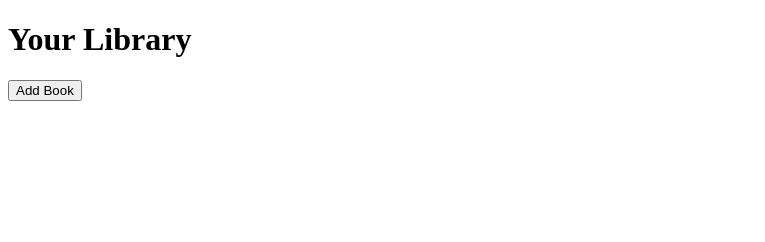
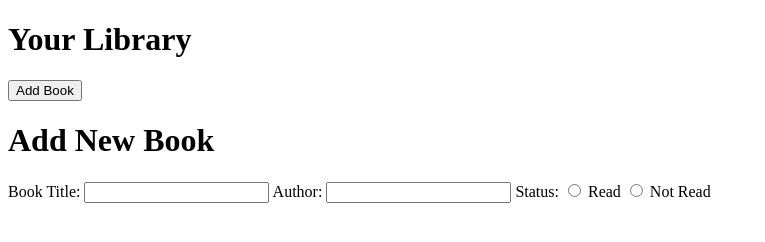
Before and after one commit to bella-t22/book-library, a plain HTML site: page index.html in a window 1280 px wide. Shown: the whole page, without its empty margins (0-765 px from the left). Drawn offline with Linux system fonts and the light colour scheme.

Commit message:
Create html form for adding new book

```diff
--- a/index.html
+++ b/index.html
@@ -12,5 +12,23 @@
     <h1>Your Library</h1>
 
     <button id="add-book">Add Book</button>
+
+    <div id="add-book-popup">
+        <h1>Add New Book</h1>
+
+        <form action="" method="POST">
+            <label for="book-title">Book Title:</label>
+            <input type="text" id="book-title" name="book-title">
+
+            <label for="author">Author:</label>
+            <input type="text" id="author" name="author">
+
+            <label for="has-read">Status:</label>
+            <input type="radio" id="read" name="has-read" value="read">
+            <label for="read">Read</label>
+            <input type="radio" id="not-read" name="has-read" value="not-read">
+            <label for="not-read">Not Read</label>
+        </form>
+    </div>
 </body>
 </html>
```
